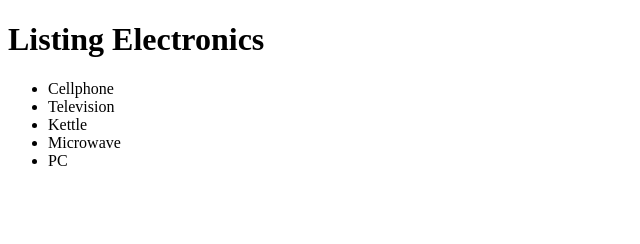
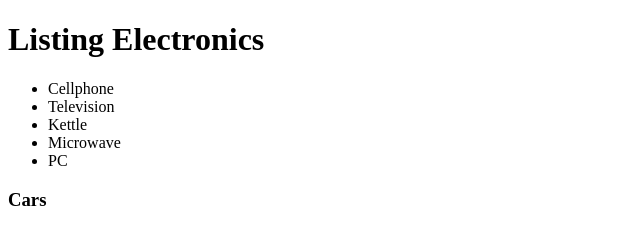
Before and after one commit to Chany4/s_c_electronics, a plain HTML site: page index.html in a window 1280 px wide. Shown: the full height of the page, 0-640 px from the left. Drawn offline with Linux system fonts and the light colour scheme.

Commit message:
Added Cars Txt Doc

```diff
--- a/index.html
+++ b/index.html
@@ -25,6 +25,7 @@ Answer:   git branch -M main -->
             <li>Microwave</li>
             <li>PC</li>
         </ul>
+        <h3>Cars</h3>
     </main>
 
 </body>
@@ -39,7 +40,8 @@ Answer:   git branch -M main -->
 <!-- 9. What command can we use to view all the current commits in the repository?
 Answer: git log -->
 
-<!-- 10. Now create a new branch, called cars, and change into it(both answers required) -->
+<!-- 10. Now create a new branch, called cars, and change into it(both answers required)
+Answer:  git checkout -b cars-->
 
 <!-- 11. Create a text file and add the following text to it.
 " I like cars.
```
Also changed, not shown: cars.txt (added).
